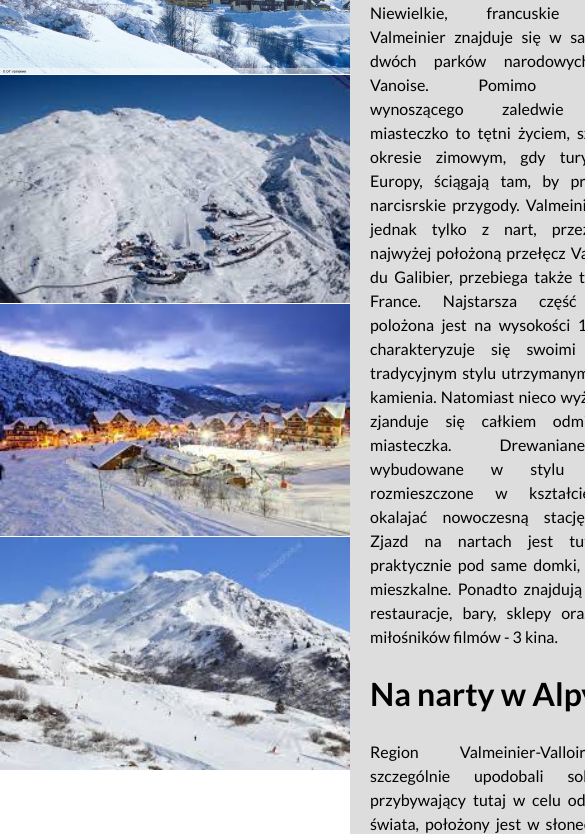
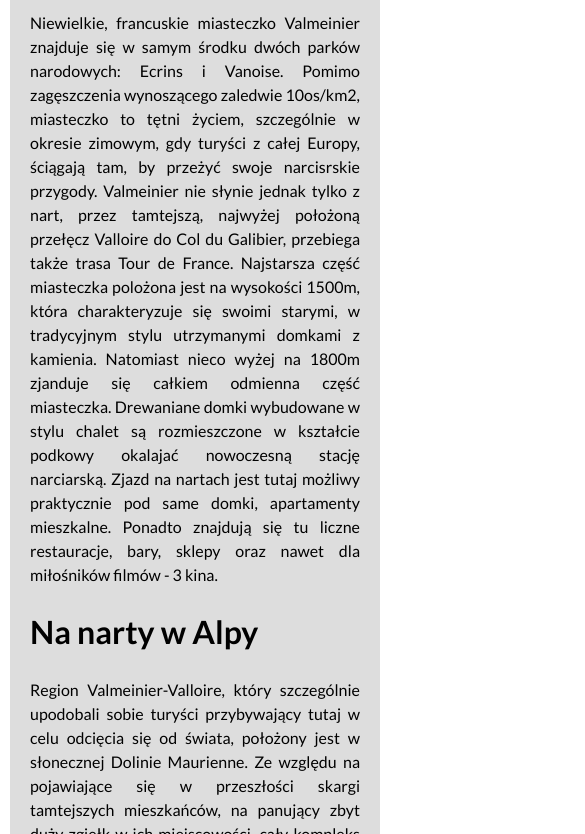
Before and after one commit to Yoshimo94/firstpage, a plain HTML site: page index.html in a window 390 px wide. Shown: the part 328-1162 px from the top of the page, 585 px wide, since content can reach past the window. Drawn offline with nearby package versions, Linux system fonts and the light colour scheme.

Commit message:
fixed responsivibility using flex

```diff
--- a/css/body.css
+++ b/css/body.css
@@ -12,6 +12,11 @@ html {
     margin: auto;
 }
 
-.container {
+.flexContainer {
     display: flex;
+    flex-wrap: wrap;
+    justify-content: center;
+    max-width: 1500px;
+    padding: 10px;
+    margin: auto;
 }
--- a/css/footer.css
+++ b/css/footer.css
@@ -2,4 +2,5 @@
     color: white;
     background-color: #489dda;
     padding: 5px;
+    flex-basis: 100%;
 }
--- a/css/header.css
+++ b/css/header.css
@@ -4,6 +4,7 @@
     padding: 20px;
     font-size: 24px;
     font-weight: bold;
+    flex-basis: 100%
 }
 
 .header--specialMode {
--- a/css/image.css
+++ /dev/null
@@ -1,5 +0,0 @@
-.image {
-    margin: 0px;
-    margin-bottom: -5px;
-    min-width: 350px;
-}
--- a/css/main.css
+++ b/css/main.css
@@ -2,7 +2,13 @@
     background-color: #ddd;
     padding: 20px;
     width: 1000px;
-    flex-basis: 100%;
+    flex-basis: 70%;
+}
+
+@media (max-width: 767px){
+    .main {
+        flex-basis: 100%;
+    }
 }
 
 .main__paragraph {
--- a/css/nav.css
+++ b/css/nav.css
@@ -2,6 +2,7 @@
     text-align: center;
     background-color: #489dda;
     padding: 10px;
+    flex-basis: 100%;
 }
 
 .nav__list .nav__listElement {
--- a/css/sidepanel.css
+++ b/css/sidepanel.css
@@ -2,6 +2,13 @@
     text-align: center;
     background-color: #918c91;
     padding: 20px;
+    flex-basis: 30%;
+}
+
+@media (max-width: 767px){
+    .sidePanel {
+        flex-basis: 100%;
+    }
 }
 
 .sidePanel__header {
--- a/index.html
+++ b/index.html
@@ -14,7 +14,6 @@
     <link href="css/body.css" rel="stylesheet">
     <link href="css/nav.css" rel="stylesheet">
     <link href="css/header.css" rel="stylesheet">
-    <link href="css/image.css" rel="stylesheet">
     <link href="css/main.css" rel="stylesheet">
     <link href="css/sidepanel.css" rel="stylesheet">
     <link href="css/form.css" rel="stylesheet">
@@ -25,6 +24,7 @@
 </head>
 
 <body class="body">
+    <div class="flexContainer">
         <header class="header" id="mainPage">Valmeinier - alpejskie szaleństwo</header>
         <nav class="nav">
             <ul class="nav__list">
@@ -42,37 +42,30 @@
                 </li>
             </ul>
         </nav>
-    <div class="container">
-        <div class="imageContainer">
-            <p class="image">
-                <img width=350 src="images/Valmeinier.jpg" alt="Valmeinier" title="Valmeinier">
-            </p>
-            <p class="image">
-                <img width=350 src="images/Valmeinier2.jpg" alt="Valmeinier2" title="Valmeinier">
-            </p>
-            <p class="image">
-                <img width=350 src="images/Valmeinier3.jpg" alt="Valmeinier3" title="Valmeinier">
-            </p>
-            <p class="image">
-                <img width=350 src="images/Valmeinier4.jpg" alt="Valmeinier4" title="Valmeinier">
-            </p>
-        </div>
+
             <main class="main">
                 <div>
                     <section id="firstSection">
                         <h1>Valmeinier</h1>
-                    <p class="main__paragraph"> Niewielkie, francuskie miasteczko Valmeinier znajduje się w samym środku dwóch
+                        <p class="main__paragraph"> Niewielkie, francuskie miasteczko Valmeinier znajduje się w samym
+                            środku
+                            dwóch
                             parków
                             narodowych:
-                        Ecrins i Vanoise. Pomimo zagęszczenia wynoszącego zaledwie 10os/km2, miasteczko to tętni życiem,
+                            Ecrins i Vanoise. Pomimo zagęszczenia wynoszącego zaledwie 10os/km2, miasteczko to tętni
+                            życiem,
                             szczególnie w okresie zimowym, gdy turyści z całej Europy, ściągają tam, by przeżyć swoje
                             narcisrskie przygody. Valmeinier nie słynie jednak tylko z nart, przez tamtejszą, najwyżej
                             położoną przełęcz Valloire do Col du Galibier, przebiega także trasa Tour de France.
-                        Najstarsza część miasteczka polożona jest na wysokości 1500m, która charakteryzuje się swoimi
+                            Najstarsza część miasteczka polożona jest na wysokości 1500m, która charakteryzuje się
+                            swoimi
                             starymi, w tradycyjnym stylu utrzymanymi domkami z kamienia. Natomiast nieco wyżej na 1800m
-                        zjanduje się całkiem odmienna część miasteczka. Drewaniane domki wybudowane w stylu chalet są
-                        rozmieszczone w kształcie podkowy okalajać nowoczesną stację narciarską. Zjazd na nartach jest
-                        tutaj możliwy praktycznie pod same domki, apartamenty mieszkalne. Ponadto znajdują się tu liczne
+                            zjanduje się całkiem odmienna część miasteczka. Drewaniane domki wybudowane w stylu chalet
+                            są
+                            rozmieszczone w kształcie podkowy okalajać nowoczesną stację narciarską. Zjazd na nartach
+                            jest
+                            tutaj możliwy praktycznie pod same domki, apartamenty mieszkalne. Ponadto znajdują się tu
+                            liczne
                             restauracje, bary, sklepy oraz nawet dla miłośników filmów - 3 kina.
                         </p>
                     </section>
@@ -80,16 +73,22 @@
                 <div>
                     <section id="secSection">
                         <h1>Na narty w Alpy</h1>
-                    <p class="main__paragraph"> Region Valmeinier-Valloire, który szczególnie upodobali sobie turyści
+                        <p class="main__paragraph"> Region Valmeinier-Valloire, który szczególnie upodobali sobie
+                            turyści
                             przybywający tutaj w celu
-                        odcięcia się od świata, położony jest w słonecznej Dolinie Maurienne. Ze względu na pojawiające
+                            odcięcia się od świata, położony jest w słonecznej Dolinie Maurienne. Ze względu na
+                            pojawiające
                             się w przeszłości skargi tamtejszych mieszkańców, na panujący zbyt duży zgiełk w ich
-                        miejscowości, cały kompleks narciarski rozciąga się w kierunku północnym, nie wchodząc w głąb
-                        wioski. <br>Obecnie znajdują się tutaj bajeczne nartostrady, ciągnące się przez 3 doliny. Trasy
-                        narcisrskie, po których szusują nie tylko doswiadczeni narciarze, charakteryzują się szerokimi
+                            miejscowości, cały kompleks narciarski rozciąga się w kierunku północnym, nie wchodząc w
+                            głąb
+                            wioski. <br>Obecnie znajdują się tutaj bajeczne nartostrady, ciągnące się przez 3 doliny.
+                            Trasy
+                            narcisrskie, po których szusują nie tylko doswiadczeni narciarze, charakteryzują się
+                            szerokimi
                             zboczami i głębokimi kotlinami. Infrastruktura w kompleksie jest zorganizowana w sposób
                             samowystarczalny, aby każdy narciarz spokojnie mógł oddawać się swojej pasji, podziwiając
-                        przepiękne widoki, zapierające dech w piersi i nie martwiąc się, gdzie następnego dnia zdobyć
+                            przepiękne widoki, zapierające dech w piersi i nie martwiąc się, gdzie następnego dnia
+                            zdobyć
                             produkty na pożywne śniadanie.
                         </p>
                     </section>
@@ -157,7 +156,8 @@
                                 <li class="form__listElement">
                                     <label>
                                         <span class="form__labelText">Telefon: *</span>
-                                    <input class="form__field" type="tel" name="tel" placeholder="Numer telefonu" required>
+                                        <input class="form__field" type="tel" name="tel" placeholder="Numer telefonu"
+                                            required>
                                     </label>
                                 </li>
                                 <li>Wybierz liczbę uczestników:</li>
@@ -188,9 +188,11 @@
                     </form>
                 </aside>
             </div>
+
+        <footer class="footer">ostatnia aktualizacja: 16.11.2022 <br>kontakt: telefon +48 888000999 <br> ul. Wesołych
+            Zuchów
+            16 Kraków</footer>
     </div>
-    <footer class="footer">ostatnia aktualizacja: 16.11.2022 <br>kontakt: telefon +48 888000999 <br> ul. Wesołych Zuchów
-        16 Kraków</footer>
 
 </body>
 
```
Lines whose indentation alone changed are shown as unchanged.
